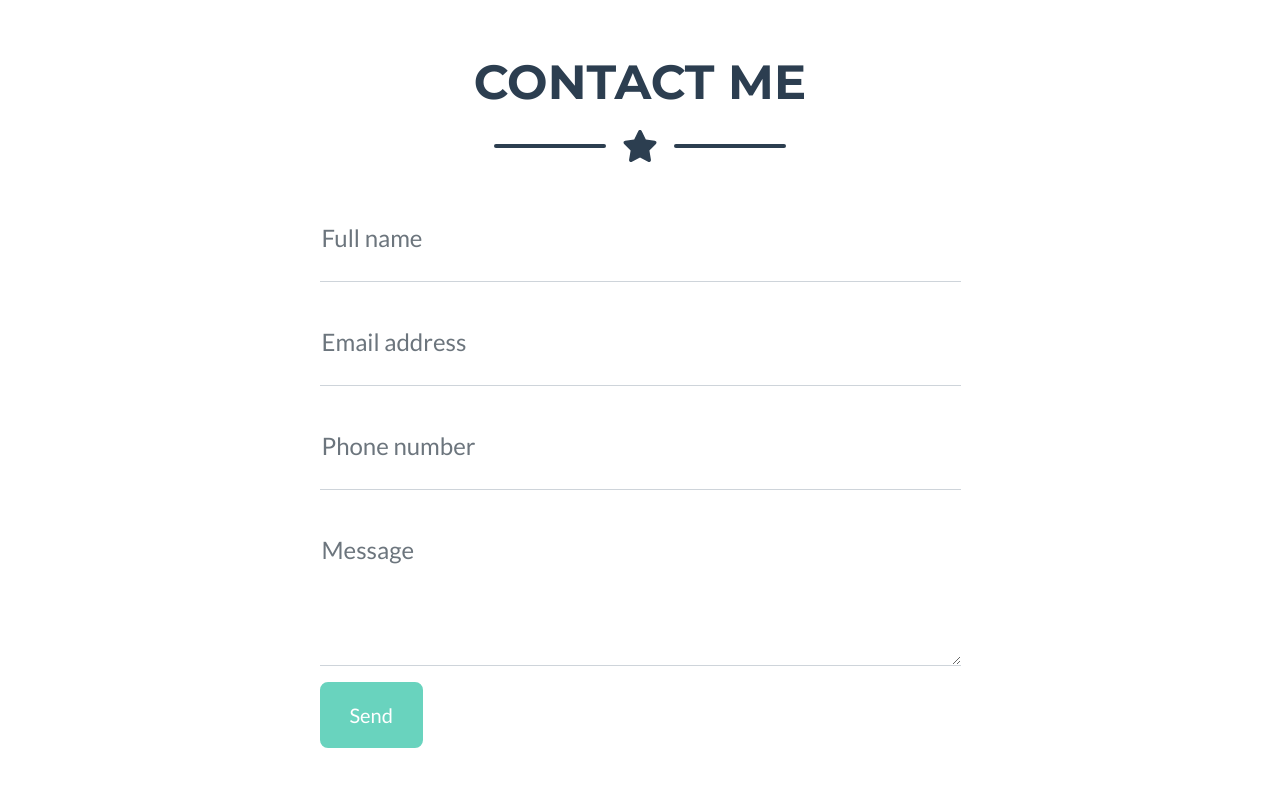
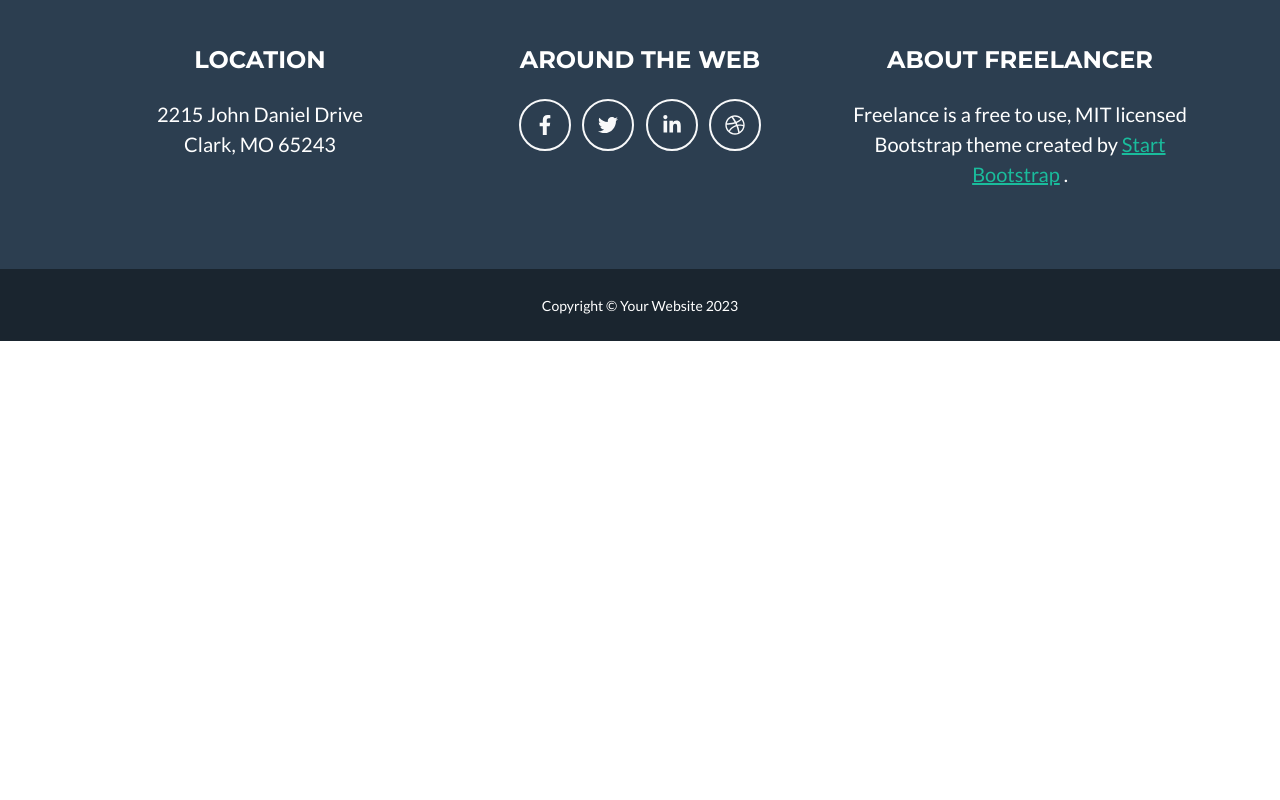
Before and after one commit to batgaythebatlord/batgaythebatlord.github.io, a plain HTML site: page index.html in a window 1280 px wide. Shown: the part 1440-2240 px from the top of the page. After the commit the page ends 1781 px from the top, so only its background shows below. Drawn offline with nearby package versions, Linux system fonts and the light colour scheme; files whose address does not match are found by name.

Commit message:
Update index.html

```diff
--- a/index.html
+++ b/index.html
@@ -141,77 +141,6 @@
                             </div>
                             <img class="img-fluid" src="assets/img/portfolio/submarine.png" alt="..." />
                         </div>
-                    </div>
-                </div>
-            </div>
-        </section>
-        <!-- Contact Section-->
-        <section class="page-section" id="contact">
-            <div class="container">
-                <!-- Contact Section Heading-->
-                <h2 class="page-section-heading text-center text-uppercase text-secondary mb-0">Contact Me</h2>
-                <!-- Icon Divider-->
-                <div class="divider-custom">
-                    <div class="divider-custom-line"></div>
-                    <div class="divider-custom-icon"><i class="fas fa-star"></i></div>
-                    <div class="divider-custom-line"></div>
-                </div>
-                <!-- Contact Section Form-->
-                <div class="row justify-content-center">
-                    <div class="col-lg-8 col-xl-7">
-                        <!-- * * * * * * * * * * * * * * *-->
-                        <!-- * * SB Forms Contact Form * *-->
-                        <!-- * * * * * * * * * * * * * * *-->
-                        <!-- This form is pre-integrated with SB Forms.-->
-                        <!-- To make this form functional, sign up at-->
-                        <!-- https://startbootstrap.com/solution/contact-forms-->
-                        <!-- to get an API token!-->
-                        <form id="contactForm" data-sb-form-api-token="API_TOKEN">
-                            <!-- Name input-->
-                            <div class="form-floating mb-3">
-                                <input class="form-control" id="name" type="text" placeholder="Enter your name..." data-sb-validations="required" />
-                                <label for="name">Full name</label>
-                                <div class="invalid-feedback" data-sb-feedback="name:required">A name is required.</div>
-                            </div>
-                            <!-- Email address input-->
-                            <div class="form-floating mb-3">
-                                <input class="form-control" id="email" type="email" placeholder="name@example.com" data-sb-validations="required,email" />
-                                <label for="email">Email address</label>
-                                <div class="invalid-feedback" data-sb-feedback="email:required">An email is required.</div>
-                                <div class="invalid-feedback" data-sb-feedback="email:email">Email is not valid.</div>
-                            </div>
-                            <!-- Phone number input-->
-                            <div class="form-floating mb-3">
-                                <input class="form-control" id="phone" type="tel" placeholder="(123) 456-7890" data-sb-validations="required" />
-                                <label for="phone">Phone number</label>
-                                <div class="invalid-feedback" data-sb-feedback="phone:required">A phone number is required.</div>
-                            </div>
-                            <!-- Message input-->
-                            <div class="form-floating mb-3">
-                                <textarea class="form-control" id="message" type="text" placeholder="Enter your message here..." style="height: 10rem" data-sb-validations="required"></textarea>
-                                <label for="message">Message</label>
-                                <div class="invalid-feedback" data-sb-feedback="message:required">A message is required.</div>
-                            </div>
-                            <!-- Submit success message-->
-                            <!---->
-                            <!-- This is what your users will see when the form-->
-                            <!-- has successfully submitted-->
-                            <div class="d-none" id="submitSuccessMessage">
-                                <div class="text-center mb-3">
-                                    <div class="fw-bolder">Form submission successful!</div>
-                                    To activate this form, sign up at
-                                    <br />
-                                    <a href="https://startbootstrap.com/solution/contact-forms">https://startbootstrap.com/solution/contact-forms</a>
-                                </div>
-                            </div>
-                            <!-- Submit error message-->
-                            <!---->
-                            <!-- This is what your users will see when there is-->
-                            <!-- an error submitting the form-->
-                            <div class="d-none" id="submitErrorMessage"><div class="text-center text-danger mb-3">Error sending message!</div></div>
-                            <!-- Submit Button-->
-                            <button class="btn btn-primary btn-xl disabled" id="submitButton" type="submit">Send</button>
-                        </form>
                     </div>
                 </div>
             </div>
```
